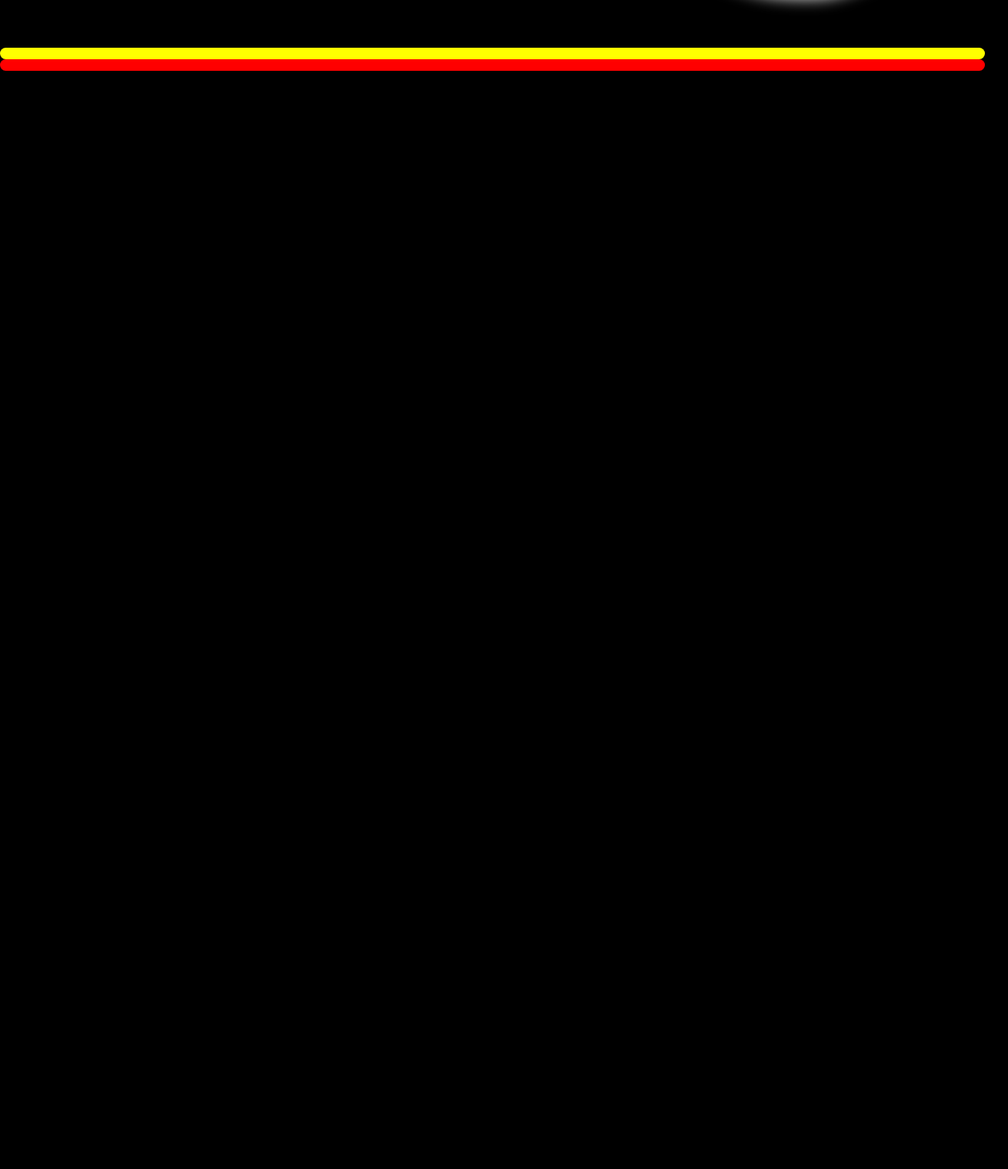
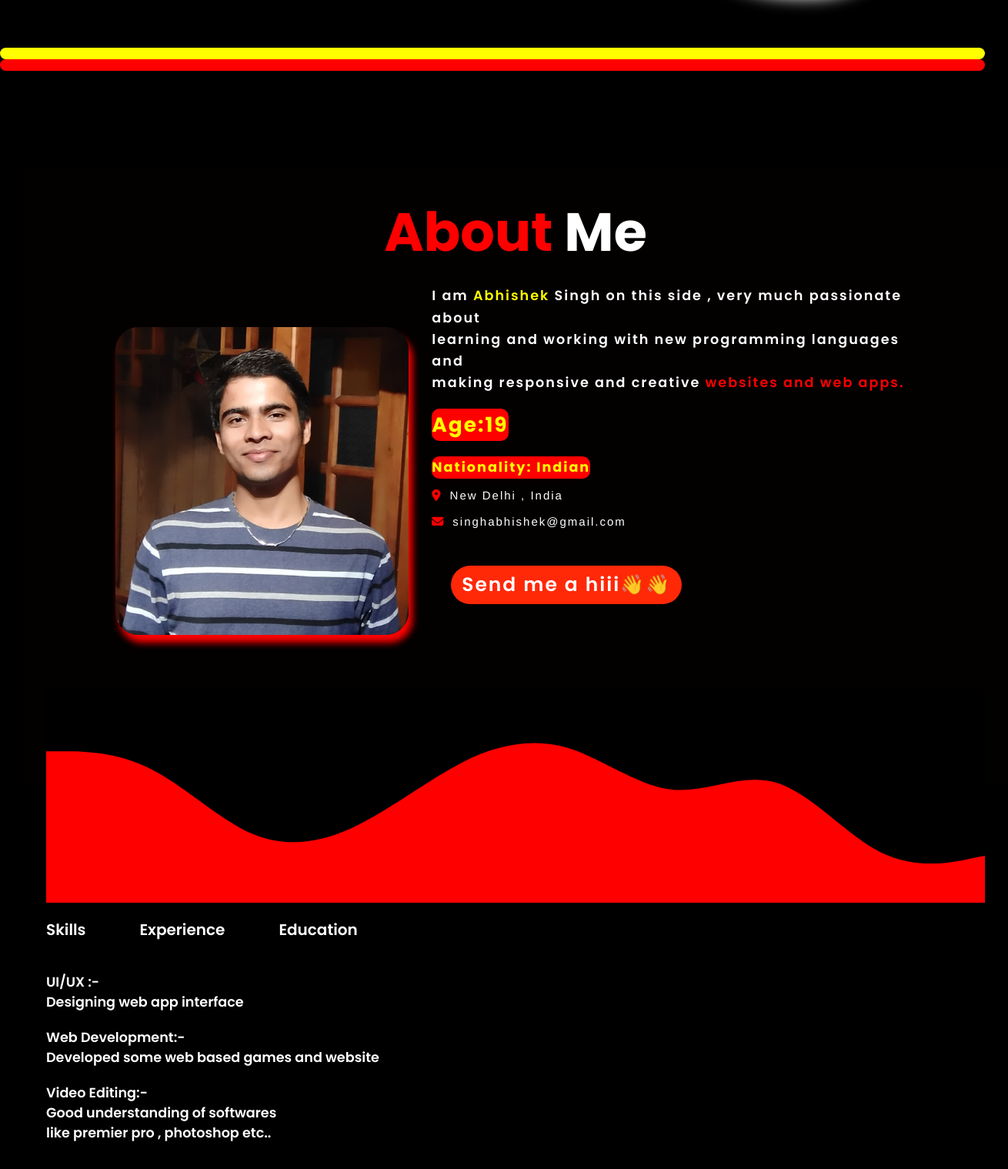
Before and after one commit to Abhishek8287/Portfolio-website-using-hcj, a plain HTML site: page index.html in a window 1280 px wide. Shown: the part 616-2135 px from the top of the page at 77% size, 1310 px wide, since content can reach past the window. Before the commit the page ends 800 px from the top, so only its background shows below. Drawn offline with Linux system fonts and the light colour scheme.

Commit message:
Added about section

```diff
--- a/index.html
+++ b/index.html
@@ -47,5 +47,55 @@
         <div class="border2"></div>
 
     </div>
+
+    <!-- -------------------------------------------about -->
+    <div id="about">
+
+      <div class="heading">
+        <h1><span>About</span> Me</h1>
+      </div>
+      <div class="content">
+        <!-- <img src="images/IMG_20230321_213857~2.jpg" alt="Image"> -->
+
+        <div class="image"></div>
+        <div class="para">
+          <p>I am  <span class="first">Abhishek</span> Singh on this side , very much passionate about<br> learning and working with new programming languages and<br> making responsive and creative <span>websites and web apps.</span></p>
+          <h2>Age:19</h2>
+          <h4>Nationality: Indian</h4>
+          <div class="location">
+            <span class="icon"><i class="fa-sharp fa-solid fa-location-dot"></i></span>
+            <p>New Delhi , India</p>
+          </div>
+          <div class="mail">
+            <span class="icon"><i class="fa-solid fa-envelope"></i></span>
+            <p>singhabhishek@gmail.com</p>
+          </div>
+          <div class="button">
+            <p>Send me a hiii👋👋</p>
+          </div>
+
+        </div>
+
+     </div>
+     <div class="svg">
+      <svg xmlns="http://www.w3.org/2000/svg" viewBox="0 0 1440 320"><path fill="black" fill-opacity="1" d="M0,96L26.7,96C53.3,96,107,96,160,122.7C213.3,149,267,203,320,224C373.3,245,427,235,480,208C533.3,181,587,139,640,112C693.3,85,747,75,800,90.7C853.3,107,907,149,960,154.7C1013.3,160,1067,128,1120,144C1173.3,160,1227,224,1280,250.7C1333.3,277,1387,267,1413,261.3L1440,256L1440,0L1413.3,0C1386.7,0,1333,0,1280,0C1226.7,0,1173,0,1120,0C1066.7,0,1013,0,960,0C906.7,0,853,0,800,0C746.7,0,693,0,640,0C586.7,0,533,0,480,0C426.7,0,373,0,320,0C266.7,0,213,0,160,0C106.7,0,53,0,27,0L0,0Z"></path></svg>
+    </div>
+      <div class="chcek">
+        <div class="tab-titles">
+          <p class="tab-links">Skills</p>
+          <p class="tab-links">Experience</p>
+          <p class="tab-links">Education</p>
+
+        </div>
+        <div class="tab-content">
+          <ul>
+            <li><span>UI/UX :-</span><br>Designing web app interface</li>
+            <li><span>Web Development:-</span><br>Developed some web based games and website</li>
+            <li><span>Video Editing:-</span><br>Good understanding of softwares <br>like premier pro , photoshop etc..</li>
+          </ul>
+        </div>
+      </div>
+
+    </div>
   </body>
 </html>
--- a/style.css
+++ b/style.css
@@ -3,7 +3,7 @@
   padding: 0;
   box-sizing: border-box;
   list-style: none;
-  overflow: hidden;
+
 }
 :root {
   --color-primary: rgb(0, 0, 0);
@@ -21,6 +21,7 @@ body {
   color: var(--color-secondary);
   transition: all 0.4s ease-in-out;
   font-family: "Poppins", sans-serif;
+  overflow-x: hidden;
 }
 
 #header {
@@ -53,7 +54,7 @@ nav ul li a {
   transition: 0.2s ease-in-out;
 }
 
-nav ul li a:after {
+nav ul li a::after {
     content: "";
     position: absolute;
     width: 100%;
@@ -137,3 +138,206 @@ nav ul li a:after {
     background-color: red;
     border-radius: 25px;
   }
+
+  /*-----------------------About-----------------*/
+
+  #about{
+    width: 100%;
+    height: 100vh;
+    background-color: #030000;
+    margin: 30px;
+    padding: 30px;
+  }
+
+  .heading h1{
+
+    text-align: center;
+    font-size: 70px;
+  }
+
+  .heading h1 span{
+    color: red;
+  }
+
+
+  .image{
+
+    width: 400px;
+    height: 400px;
+    background-color: yellow;
+    background: url(images/IMG_20230321_213857~2.jpg);
+    background-size: cover;
+    background-position: top;
+    border-radius: 30px;
+    box-shadow: 5px 10px 10px red;
+  }
+
+  .content{
+    display: flex;
+    align-items: center;
+    /* justify-content: space-around; */
+    justify-content: center;
+    margin: 20px;
+    margin-left: 40px;
+    padding: 50px;
+  }
+
+  .content .para{
+
+    position: relative;
+    line-height: 1.6;
+    letter-spacing: 2px;
+    bottom: 70px;
+    margin-left: 30px;
+  }
+
+  .content .para  .first{
+    color:yellow;
+  }
+  .content .para span{
+    color: red;
+  }
+
+  .content .para h2{
+    color: yellow;
+    width: fit-content;
+    border-radius: 10px;
+    margin-top: 20px;
+    background-color: red;
+
+  }
+
+  .content .para h4{
+    color: yellow;
+    width: fit-content;
+    border-radius: 10px;
+    margin-top: 20px;
+    background-color: red;
+
+  }
+
+  .content .para .location{
+    margin-top: 10px;
+    display: flex;
+    font-size: 15px;
+    font-weight: 100;
+    font-family: 'Franklin Gothic Medium', 'Arial Narrow', Arial, sans-serif;
+  }
+  .content .para .mail{
+    margin-top: 10px;
+    display: flex;
+    font-size: 15px;
+    font-weight: 100;
+    font-family: 'Franklin Gothic Medium', 'Arial Narrow', Arial, sans-serif;
+  }
+
+  .content .para .location .icon
+  {
+    margin-right: 10px;
+  }
+  .content .para .mail .icon
+  {
+    margin-right: 10px;
+  }
+
+  .content .para .button{
+    width:300px;
+    height: 50px;
+    background-color: rgb(255, 40, 7);
+    font-size: 25px;
+    display: flex;
+    font-family: "Poppins", sans-serif;
+    align-items: center;
+    font-weight: 500;
+    justify-content: center;
+    position: relative;
+    top: 45px;
+    left: 25px;
+    border-radius: 25px;
+    transition: 0.2s linear;
+  }
+
+  .content .para .button:hover{
+    background-color: yellow;
+    cursor: pointer;
+    color: black;
+  }
+
+
+  .curve{
+    /* position: absolute; */
+    height: 200px;
+    width: 100%;
+    bottom: 0;
+  }
+
+  .curve::before{
+    display: block;
+    content: '';
+    /* position:absolute; */
+    border-radius: 100% 50%;
+    width: 55%;
+    height: 100%;
+    background-color: red;
+    transform: translate(85% , 60%);
+  }
+  .curve::after{
+    display: block;
+    content: '';
+    /* position:absolute; */
+    border-radius: 100% 50%;
+    width: 55%;
+    height: 100%;
+    background-color: yellow;
+    transform: translate(-4% , 40%);
+    z-index: -1;
+  }
+  .svg{
+    width: 100%;
+    height: fit-content;
+    background-color: red;
+  }
+
+.chcek{
+  width: 100%;
+  height: 500px;
+  /* background-color: red; */
+}
+
+  .tab-titles{
+    display: flex;
+    color: white;
+    margin: 20px 0 40px;
+  }
+
+  .tab-links{
+    margin-right: 70px;
+    font-size: 20px;
+    font-weight: 400;
+    cursor: pointer;
+    position: relative;
+    transition: 0.3s ease-in-out;
+  }
+
+  .tab-links::after{
+    content: "";
+    position: absolute;
+    width: 100%;
+    transform: scaleX(0);
+    height: 2px;
+    bottom: 0;
+    left: 0;
+    background-color: #ff0000;
+    transform-origin: bottom right;
+    transition: transform 0.25s ease-out;
+  }
+
+  .tab-links:hover::after{
+    transform: scaleX(1);
+    transform-origin: bottom left;
+  }
+
+
+  .tab-content ul li{
+    margin: 20px 0;
+  }
```
Also changed, not shown: images/IMG_20230321_213857~2.jpg (added).
